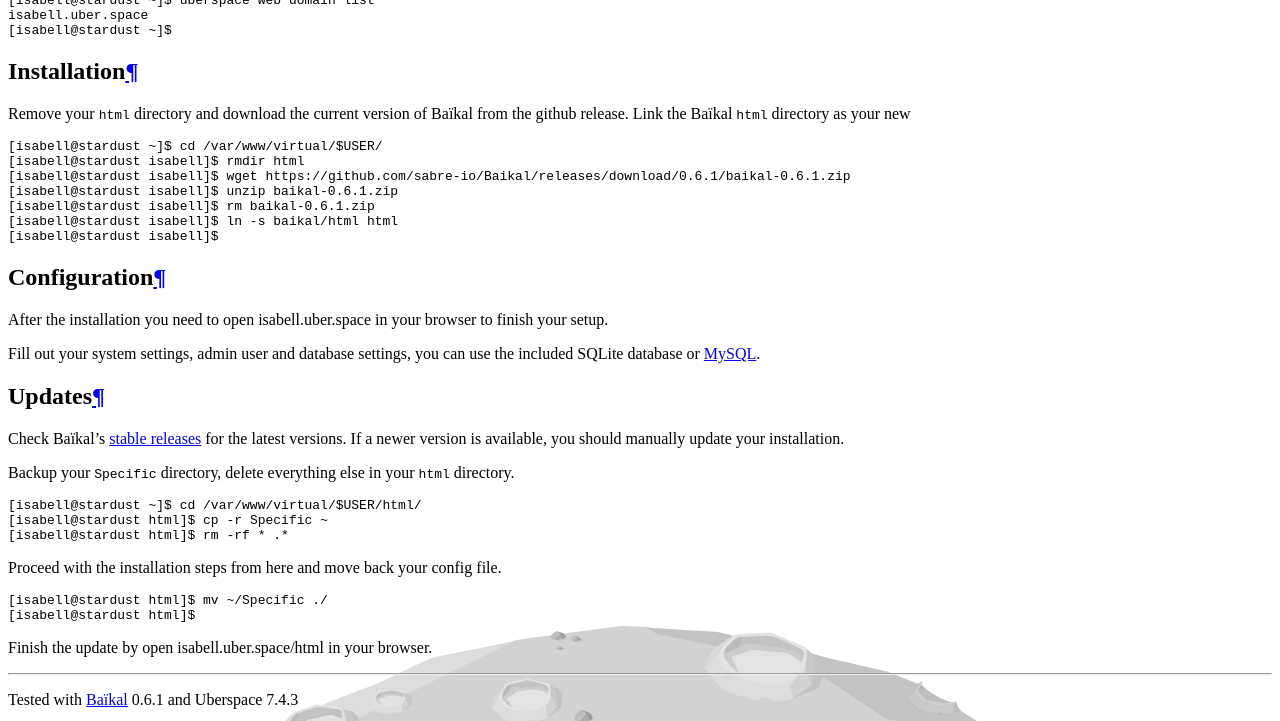
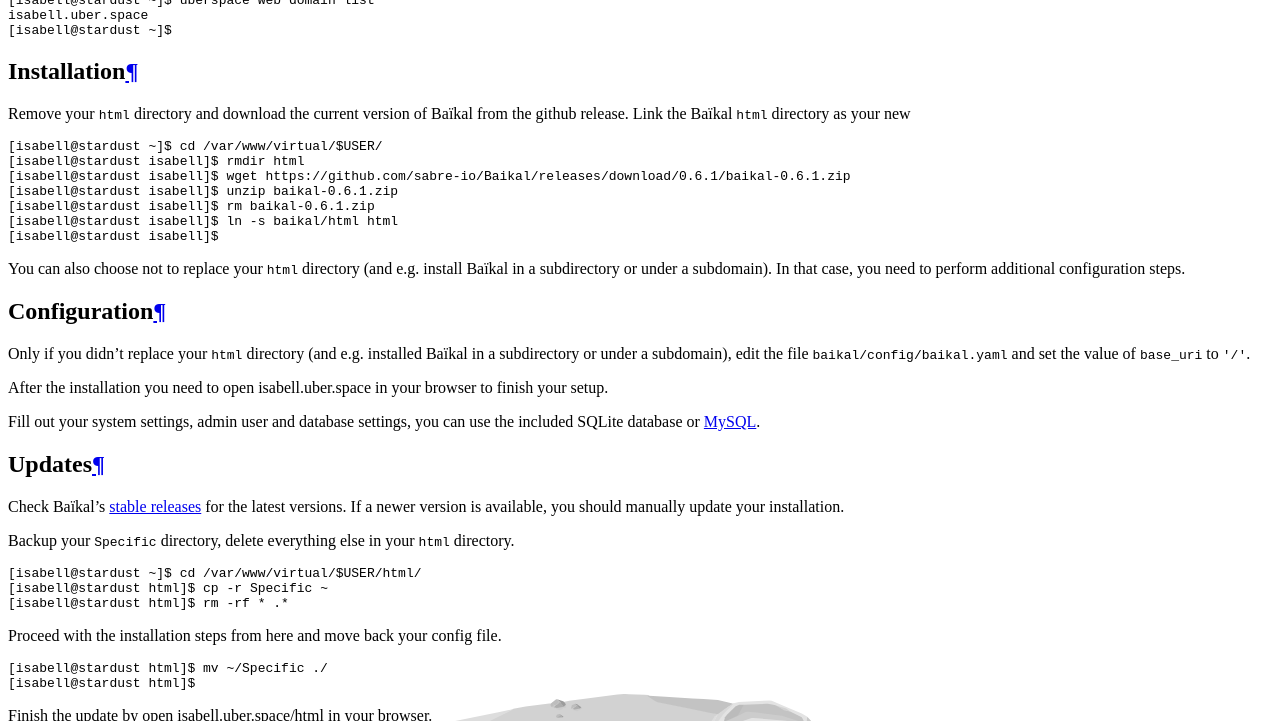
Before and after one commit to Uberspace/lab, a Sphinx documentation site: the page built from source/guide_baikal.rst, in a window 1280 px wide and 900 px high, scrolled down 4373 px, cut to the strip 0-721 px from the top of the window. Built offline with Sphinx 7.4.7 and the Read the Docs theme 2.0.0, drawn with Linux system fonts in a browser that asks for light colours.

Commit message:
[baikal] add info when installing to subdirectory
When Baïkal is not installed directly into the `html` DocumentRoot, PHP will throw warnings in the form `LogicException: Requested uri (/dav.php) is out of base uri (/<username>.uber.space/dav.php/) in /var/www/virtual/<username>/baikal/vendor/sabre/http/lib/Request.php:184` when a WebDAV client tries to connect. This can be fixed by editing the configuration file and setting the base URL.

```diff
--- a/source/guide_baikal.rst
+++ b/source/guide_baikal.rst
@@ -58,8 +58,12 @@
  [isabell@stardust isabell]$ ln -s baikal/html html
  [isabell@stardust isabell]$
 
+You can also choose not to replace your ``html`` directory (and e.g. install Baïkal in a subdirectory or under a subdomain). In that case, you need to perform additional configuration steps.
+
 Configuration
 =============
+
+Only if you didn't replace your ``html`` directory (and e.g. installed Baïkal in a subdirectory or under a subdomain), edit the file ``baikal/config/baikal.yaml`` and set the value of ``base_uri`` to ``'/'``.
 
 After the installation you need to open isabell.uber.space in your browser to finish your setup.
 
```
